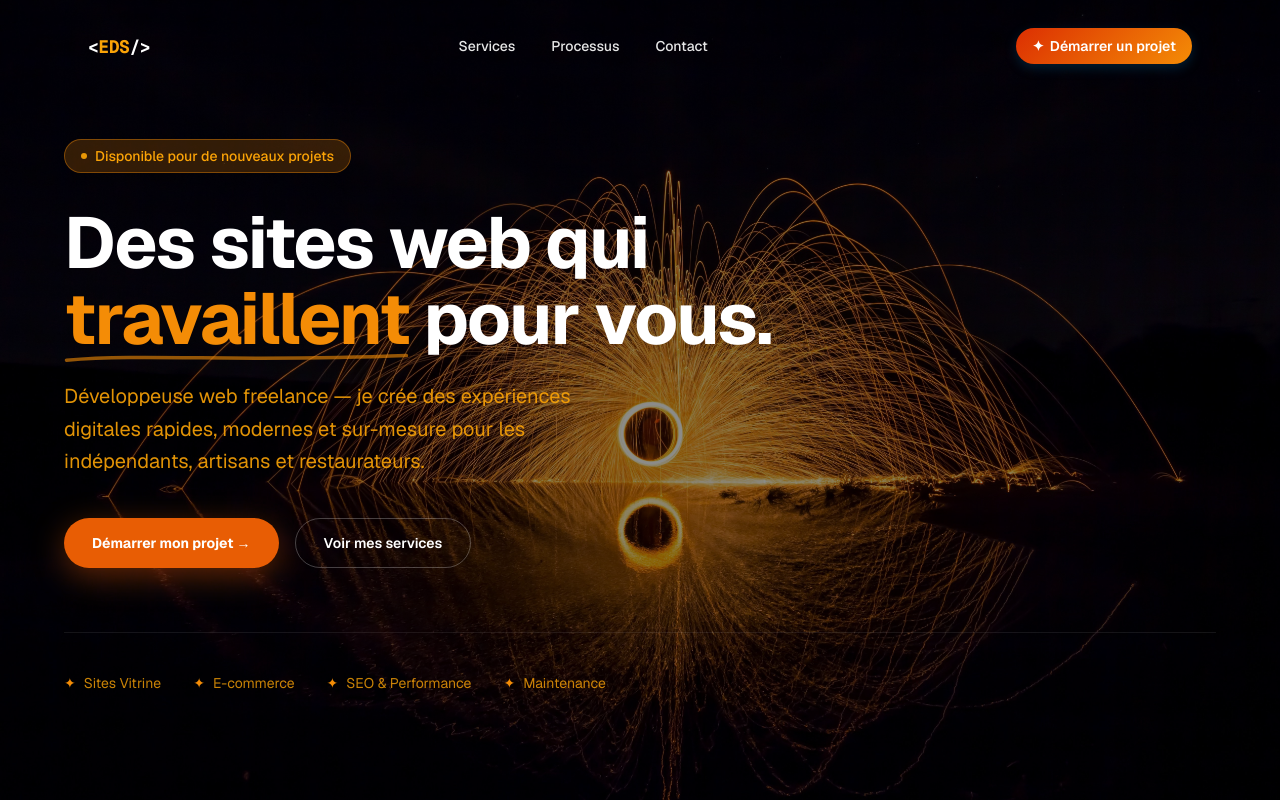
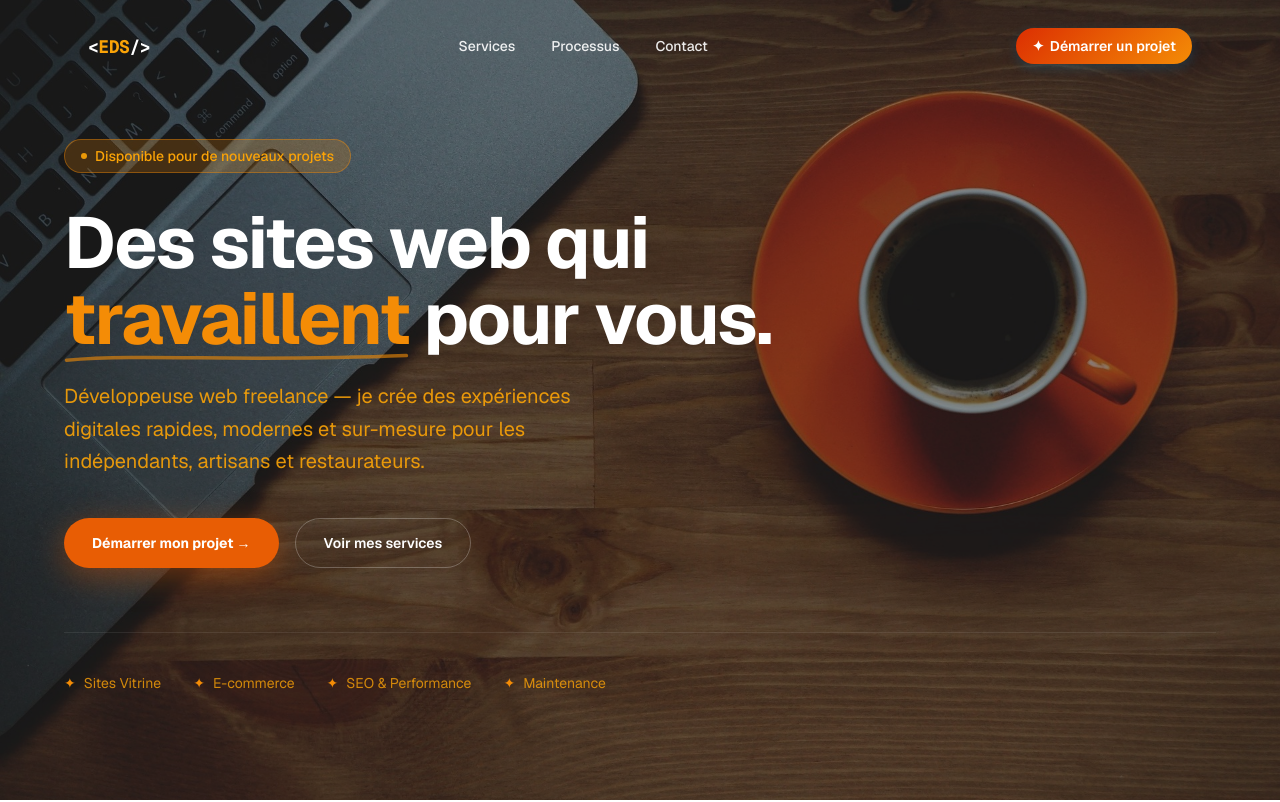
Before and after one commit to EleaDSB/EDS-WEBSITE, a Next.js app: page / in a window 1280 px wide. Shown: the top 802 px of the page. Built offline with nearby package versions, Linux system fonts and the light colour scheme.

Commit message:
Hero : remplace workplace.jpg par heroimage.jpg
Co-Authored-By: Claude Sonnet 4.6 <noreply@anthropic.com>

```diff
--- a/components/Hero.tsx
+++ b/components/Hero.tsx
@@ -5,7 +5,7 @@ export default function Hero() {
   return (
     <section className="min-h-screen flex items-center px-6 relative overflow-hidden">
       {/* Image de fond */}
-      <Image src="/workplace.jpg" alt="" fill priority className="object-cover" />
+      <Image src="/heroimage.jpg" alt="" fill priority className="object-cover" />
 
       {/* Overlay sombre pour lisibilité */}
       <div className="absolute inset-0 pointer-events-none" style={{ backgroundColor: "rgba(0,0,0,0.45)" }} />
```
